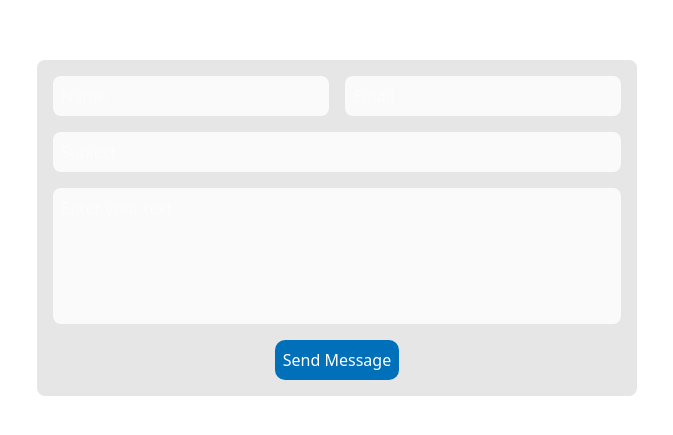
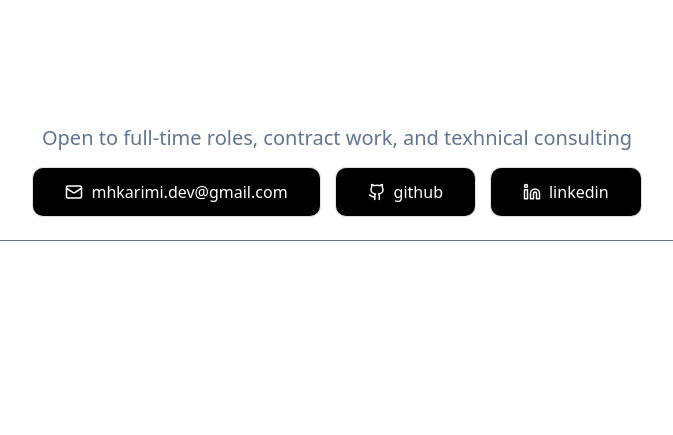
Before and after one commit to mohamad-hk/portfolio, a Next.js app: page / in a window 1280 px wide. Shown: the part 1480-1915 px from the top of the page, without its empty margins (303-976 px from the left). After the commit the page ends 1777 px from the top, so only its background shows below. Built offline with nearby package versions, Linux system fonts and the light colour scheme; no server answers; the database is empty.

Commit message:
Make simple form

```diff
--- a/src/app/components/Contact/form.js
+++ b/src/app/components/Contact/form.js
@@ -1,6 +1,15 @@
+import { LucideGithub, LucideLinkedin, LucideMail } from "lucide-react";
+import Link from "next/link";
+
 const ContactUs = () => {
   return (
-    <form className=" w-[90%] sm:w-[80%] md:w-[600px] mx-auto flex flex-col gap-4 bg-[#e6e6e6] p-4 rounded-md mb-10"  id="contact">
+    <section className="flex flex-col gap-4 items-center">
+      <h2 className="text-4xl md:text-5xl font-semibold capitalize"> let's build something</h2>
+      <p className=" text-center text-muted-foreground text-xl">Open to full-time roles, contract work, and texhnical consulting</p>
+      {/* <form
+        className=" w-[90%] sm:w-[80%] md:w-[600px] mx-auto flex flex-col gap-4 bg-[#e6e6e6] p-4 rounded-md"
+        id="contact"
+      >
         <div className="flex flex-col md:flex-row items-center gap-4">
           <input
             type="text"
@@ -23,13 +32,35 @@ const ContactUs = () => {
           className="w-full rounded-md bg-white/80 p-2 outline-none resize-none"
           rows={5}
           cols={40}
-
-
         ></textarea>
         <button className="flex flex-row justify-center hover:cursor-pointer bg-button w-fit mx-auto rounded-lg p-2 text-white">
           Send Message
         </button>
-    </form>
+      </form> */}
+      <div className="flex flex-row flex-wrap gap-4 mb-6">
+        <Link
+          href="#"
+          className=" flex flex-row items-center gap-2 px-8 py-3 bg-black rounded-lg font-medium ring-muted-foreground/20 ring-1 transition-all duration-200 ease-in-out hover:text-primary hover:ring-primary"
+        >
+          <LucideMail size={18} />
+          mhkarimi.dev@gmail.com
+        </Link>
+        <Link
+          href="#"
+          className=" flex flex-row items-center gap-2 px-8 py-3 bg-black rounded-lg font-medium ring-muted-foreground/20 ring-1 transition-all duration-200 ease-in-out hover:text-primary hover:ring-primary"
+        >
+          <LucideGithub size={18} />
+          github
+        </Link>
+        <Link
+          href="#"
+          className=" flex flex-row items-center gap-2 px-8 py-3 bg-black rounded-lg font-medium ring-muted-foreground/20 ring-1 transition-all duration-200 ease-in-out hover:text-primary hover:ring-primary"
+        >
+          <LucideLinkedin size={18} />
+          linkedin
+        </Link>
+      </div>
+    </section>
   );
 };
 export default ContactUs;
```
Lines whose indentation alone changed are shown as unchanged.
